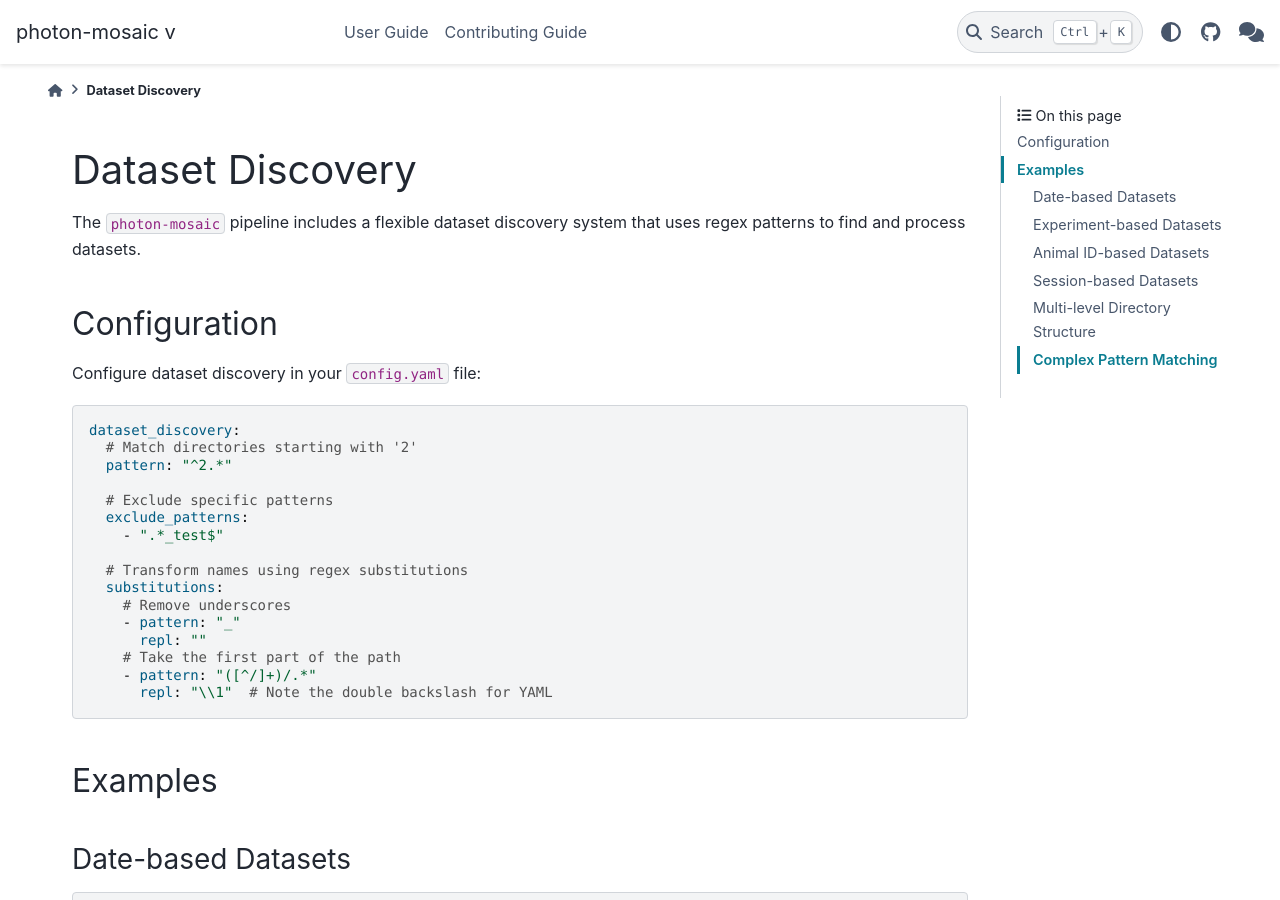
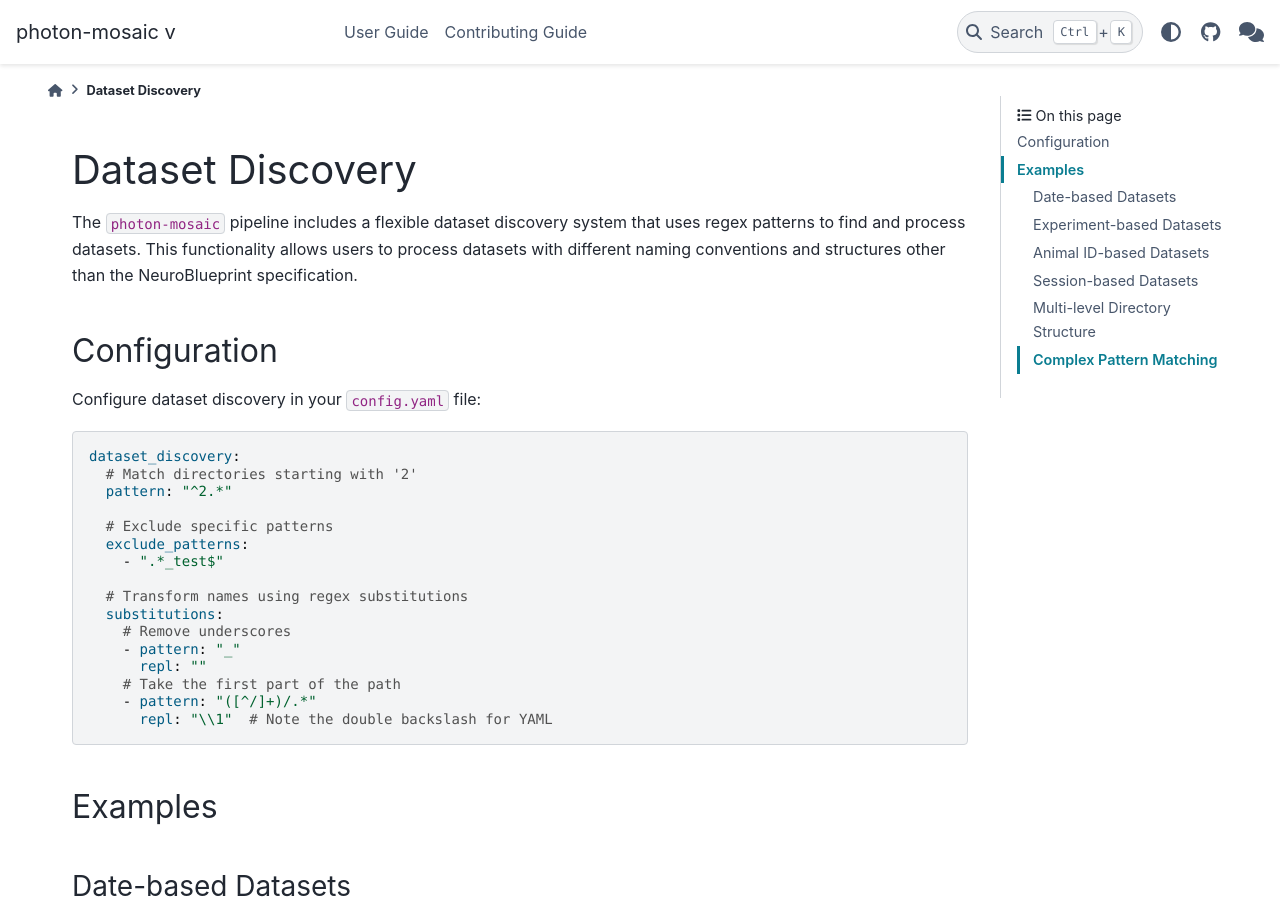
Before and after one commit to neuroinformatics-unit/photon-mosaic, a Sphinx documentation site: the page built from docs/source/user_guide/dataset_discovery.md, in a window 1280 px wide and 900 px high. Built offline with Sphinx 7.4.7 and the PyData theme 0.15.4, drawn with Linux system fonts in a browser that asks for light colours; pages that are not in the unit, such as notebooks, are missing from menus; the version number could not be read and is left out.

Commit message:
Add note

```diff
--- a/docs/source/user_guide/dataset_discovery.md
+++ b/docs/source/user_guide/dataset_discovery.md
@@ -1,7 +1,7 @@
 (user_guide/dataset_discovery)=
 # Dataset Discovery
 
-The `photon-mosaic` pipeline includes a flexible dataset discovery system that uses regex patterns to find and process datasets.
+The `photon-mosaic` pipeline includes a flexible dataset discovery system that uses regex patterns to find and process datasets. This functionality allows users to process datasets with different naming conventions and structures other than the NeuroBlueprint specification.
 
 ## Configuration
 
```
